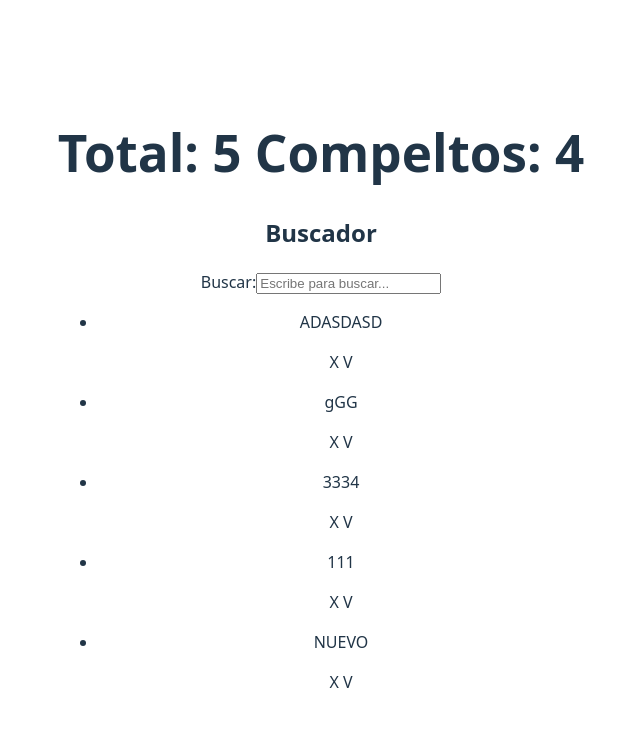
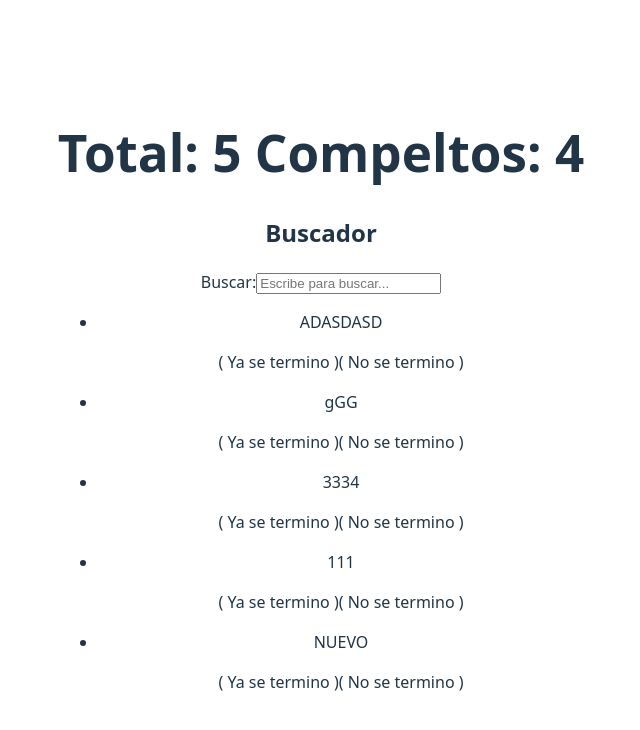
Before and after one commit to Platzi-Proyects/Curso-react-basico, a React (Vite) app: page / in a window 1280 px wide. Shown: the top 730 px of the page, without its empty margins (319-959 px from the left). Built offline with nearby package versions, Linux system fonts and the light colour scheme.

Commit message:
Add search filter and completion toggles to ToDo list
Updated App.jsx to filter ToDo items based on search input and pass necessary props to ToDo components. Modified ToDo.jsx to allow toggling completion status via clickable spans. Removed debug output from Search.jsx.

```diff
--- a/src/App.jsx
+++ b/src/App.jsx
@@ -4,9 +4,6 @@ import {useState} from "react";
 import ItemsToDo from "./components/ItemsToDo.jsx";
 import ToDo from "./components/ToDo.jsx";
 import Search from "./components/Search.jsx";
-
-
-
 
 function App() {
     const [searchValue, setSearchValue] = useState('')
@@ -17,10 +14,9 @@ function App() {
         {id:3, title:"3334", completed:true},
         {id:4, title:"111", completed:true},
         {id:5, title:"NUEVO", completed:false},
-
     ])
 
-
+    const equalSearch = ar.filter((ar) => ar.title.toLocaleLowerCase().includes(searchValue.toLocaleLowerCase()) )
 
     const total = ar.length
     const totalCompleted = ar.filter(e => e.completed).length
@@ -33,10 +29,12 @@ function App() {
             />
             <Search searchValue={searchValue} setSearchValue={setSearchValue}/>
             <ItemsToDo>
-                {ar.map(todo => (
+                {equalSearch.map(todo => (
                     <ToDo
-                        key={todo.title}
+                        key={todo.id}
+                        id={todo.id}
                         text={todo.title}
+                        setAr={setAr}
                     />
                 ))}
             </ItemsToDo>
--- a/src/components/Search.jsx
+++ b/src/components/Search.jsx
@@ -15,7 +15,6 @@ export default function Search({ searchValue, setSearchValue}){
                     setSearchValue(event.target.value)
                 }}
             />
-            <p>{searchValue}</p>
         </>
     )
 }
--- a/src/components/ToDo.jsx
+++ b/src/components/ToDo.jsx
@@ -1,11 +1,27 @@
-export default function ToDo(props){
-    return(
-        <li className="TodoItem">
-            <p>
-                {props.text}
-            </p>
-            <span>X </span>
-            <span> V</span>
+export default function ToDo({ text, id, setAr }) {
+    return (
+        <li>
+            <p>{text}</p>
+
+            <span onClick={() =>
+                setAr(prev =>
+                    prev.map(e =>
+                        e.id === id ? { ...e, completed: true } : e
+                    )
+                )
+            }>
+        ( Ya se termino )
+      </span>
+
+            <span onClick={() =>
+                setAr(prev =>
+                    prev.map(e =>
+                        e.id === id ? { ...e, completed: false } : e
+                    )
+                )
+            }>
+                ( No se termino )
+      </span>
         </li>
     )
 }
```
